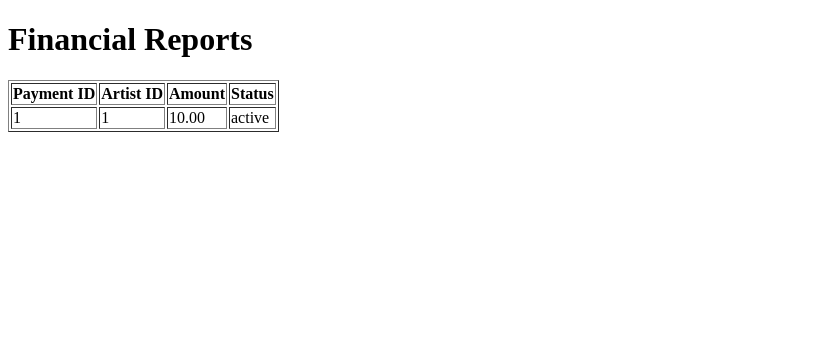
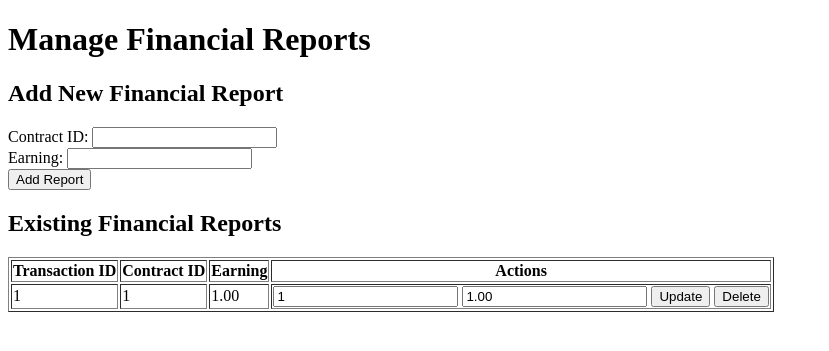
Before and after one commit to Rex5433/PHP-Database, a PHP site: page /financials.php in a window 1280 px wide. Shown: the top 351 px of the page, without its empty margins (0-829 px from the left). Run offline with PHP 8.4, Linux system fonts and the light colour scheme; tables that the repository leaves empty hold one stand-in row (values such as "Sample post").

Commit message:
Update financials.php

```diff
--- a/Database Program/UpdatedPHP/financials.php
+++ b/Database Program/UpdatedPHP/financials.php
@@ -1,29 +1,103 @@
 <?php
 include 'db_connect.php';
 
-$sql = "SELECT PaymentID, ArtistID, Amount, PaymentStatus FROM PAYMENT";
+// --- ADD NEW REPORT ---
+if ($_SERVER["REQUEST_METHOD"] == "POST" && isset($_POST['add_report'])) {
+    $contractID = $_POST['contract_id'];
+    $earning = $_POST['earning'];
+
+    // Check if the ContractID exists in the CONTRACT table
+    $checkContract = $conn->prepare("SELECT COUNT(*) FROM CONTRACT WHERE ContractID = ?");
+    $checkContract->bind_param("i", $contractID);
+    $checkContract->execute();
+    $checkContract->bind_result($contractExists);
+    $checkContract->fetch();
+    $checkContract->close();
+
+    if ($contractExists > 0) {
+        // Insert into FINANCE if the ContractID exists
+        $stmt = $conn->prepare("INSERT INTO FINANCE (ContractID, Earning) VALUES (?, ?)");
+        $stmt->bind_param("id", $contractID, $earning);
+
+        if ($stmt->execute()) {
+            $message = "Financial report added successfully!";
+        } else {
+            $message = "Error adding report: " . $stmt->error;
+        }
+        $stmt->close();
+    } else {
+        $message = "Error: ContractID does not exist!";
+    }
+}
+
+// --- FETCH ALL REPORTS ---
+$sql = "SELECT TransactionID, ContractID, Earning FROM FINANCE";
 $result = $conn->query($sql);
+
+$reports = [];
+if ($result && $result->num_rows > 0) {
+    while ($row = $result->fetch_assoc()) {
+        $reports[] = $row;
+    }
+}
+
+$conn->close();
 ?>
 
 <!DOCTYPE html>
 <html lang="en">
 <head>
     <meta charset="UTF-8">
-    <meta name="viewport" content="width=device-width, initial-scale=1.0">
     <title>Financial Reports</title>
 </head>
 <body>
-    <h1>Financial Reports</h1>
+    <h1>Manage Financial Reports</h1>
+
+    <?php if (isset($message)) { ?>
+        <p><strong><?= $message; ?></strong></p>
+    <?php } ?>
+
+    <!-- Add New Report -->
+    <h2>Add New Financial Report</h2>
+    <form action="financials.php" method="POST">
+        <label>Contract ID:</label>
+        <input type="number" name="contract_id" required><br>
+
+        <label>Earning:</label>
+        <input type="number" step="0.01" name="earning" required><br>
+
+        <button type="submit" name="add_report">Add Report</button>
+    </form>
+
+    <!-- Existing Reports -->
+    <h2>Existing Financial Reports</h2>
     <table border="1">
         <tr>
-            <th>Payment ID</th><th>Artist ID</th><th>Amount</th><th>Status</th>
+            <th>Transaction ID</th>
+            <th>Contract ID</th>
+            <th>Earning</th>
+            <th>Actions</th>
         </tr>
-        <?php while ($row = $result->fetch_assoc()) { ?>
+        <?php foreach ($reports as $report) { ?>
             <tr>
-                <td><?= $row['PaymentID']; ?></td>
-                <td><?= $row['ArtistID']; ?></td>
-                <td><?= $row['Amount']; ?></td>
-                <td><?= $row['PaymentStatus']; ?></td>
+                <td><?= $report['TransactionID']; ?></td>
+                <td><?= $report['ContractID']; ?></td>
+                <td><?= $report['Earning']; ?></td>
+                <td>
+                    <!-- Edit -->
+                    <form action="financials.php" method="POST" style="display:inline;">
+                        <input type="hidden" name="transaction_id" value="<?= $report['TransactionID']; ?>">
+                        <input type="number" name="contract_id" value="<?= $report['ContractID']; ?>" required>
+                        <input type="number" step="0.01" name="earning" value="<?= $report['Earning']; ?>" required>
+                        <button type="submit" name="edit_report">Update</button>
+                    </form>
+
+                    <!-- Delete -->
+                    <form action="financials.php" method="POST" style="display:inline;">
+                        <input type="hidden" name="transaction_id" value="<?= $report['TransactionID']; ?>">
+                        <button type="submit" name="delete_report" onclick="return confirm('Are you sure you want to delete this report?');">Delete</button>
+                    </form>
+                </td>
             </tr>
         <?php } ?>
     </table>
```
